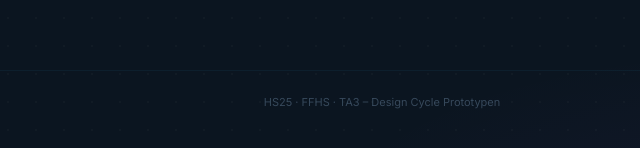
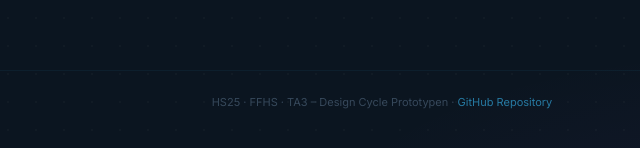
Before and after one commit to Thrawn10/Transferarbeit3_Gamification, a plain HTML site: page index.html in a window 1280 px wide. Shown: the part 640-788 px from the top of the page, 258-898 px from the left. Drawn offline with Linux system fonts and the light colour scheme.

Commit message:
add github link to index

```diff
--- a/index.html
+++ b/index.html
@@ -226,7 +226,10 @@
   </div>
 </main>
 
-<footer>HS25 · FFHS · TA3 – Design Cycle Prototypen</footer>
+<footer>
+  HS25 · FFHS · TA3 – Design Cycle Prototypen ·
+  <a href="https://github.com/Thrawn10/Transferarbeit3_Gamification" target="_blank" rel="noopener noreferrer" style="color:rgba(56,189,248,.6);text-decoration:none;">GitHub Repository</a>
+</footer>
 
 </body>
 </html>
```
